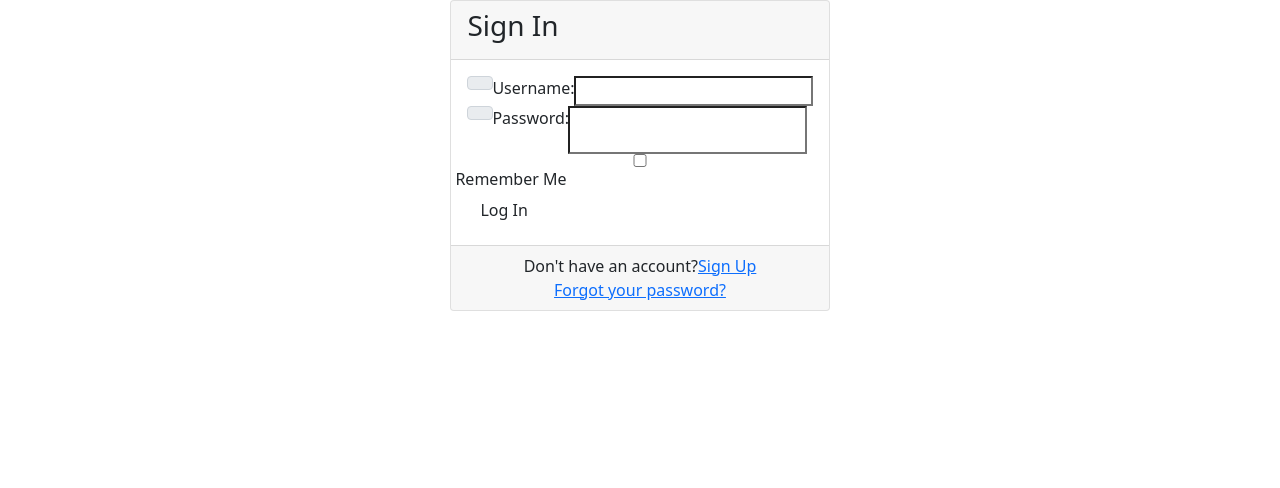
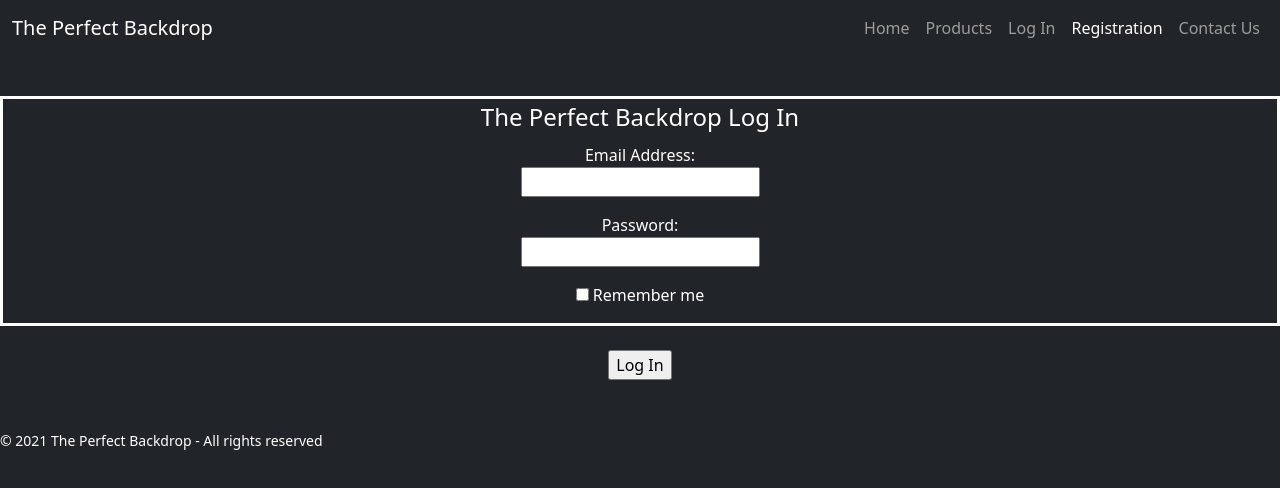
Before and after one commit to lamonica04/session_one_capstone_nl, a plain HTML site: page registration.html in a window 1280 px wide. Drawn offline with nearby package versions, Linux system fonts and the light colour scheme.

Commit message:
add basic form structure to registration

```diff
--- a/registration.html
+++ b/registration.html
@@ -1,60 +1,87 @@
 <!DOCTYPE html>
 <html lang="en">
+
 <head>
     <meta charset="UTF-8">
     <meta http-equiv="X-UA-Compatible" content="IE=edge">
     <meta name="viewport" content="width=device-width, initial-scale=1.0">
     <title>The Perfect Backdrop Registration</title>
-    <link href="https://cdn.jsdelivr.net/npm/bootstrap@5.0.0-beta3/dist/css/bootstrap.min.css" rel="stylesheet" integrity="sha384-eOJMYsd53ii+scO/bJGFsiCZc+5NDVN2yr8+0RDqr0Ql0h+rP48ckxlpbzKgwra6" crossorigin="anonymous">
+    <link href="https://cdn.jsdelivr.net/npm/bootstrap@5.0.0-beta3/dist/css/bootstrap.min.css" rel="stylesheet"
+        integrity="sha384-eOJMYsd53ii+scO/bJGFsiCZc+5NDVN2yr8+0RDqr0Ql0h+rP48ckxlpbzKgwra6" crossorigin="anonymous">
+    < <style>
+        fieldset{
+        border-color: white;
+        border-width: 3px;
+        border-style: solid;
+        }
+
+        fieldset>legend{
+        color: white;
+        }
+        </style>
 </head>
-<body>
 
-    <script src="https://cdn.jsdelivr.net/npm/bootstrap@5.0.0-beta3/dist/js/bootstrap.bundle.min.js" integrity="sha384-JEW9xMcG8R+pH31jmWH6WWP0WintQrMb4s7ZOdauHnUtxwoG2vI5DkLtS3qm9Ekf" crossorigin="anonymous"></script>
-</body>
-</html>
-
-<div class="container">
-    <div class="d-flex justify-content-center h-100">
-        <div class="card">
-            <div class="card-header">
-                <h3>Sign In</h3>
+<body class="bg-dark text-white">
+    <nav class="navbar fixed-top navbar-expand-sm navbar-dark bg-dark">
+        <div class="container-fluid">
+            <span class="navbar-brand mb-0 h1">The Perfect Backdrop</span>
+            <button class="navbar-toggler" type="button" data-bs-toggle="collapse" data-bs-target="#navbarNav"
+                aria-controls="navbarNav" aria-expanded="false" aria-label="Toggle navigation">
+                <span class="navbar-toggler-icon"></span>
+            </button>
+            <div class="collapse navbar-collapse" id="navbarNav">
+                <ul class="navbar-nav ms-auto">
+                    <li class="nav-item">
+                        <a class="nav-link" a href="index.html">Home</a>
+                    </li>
+                    <li class="nav-item">
+                        <a class="nav-link" a href="products.html">Products</a>
+                    </li>
+                    <li class="nav-item">
+                        <a class="nav-link"  a href="user_login.html">Log In</a>
+                    </li>
+                    <li class="nav-item">
+                        <a class="nav-link active" aria-current="page" a href="registration.html">Registration</a>
+                    </li>
+                    <li class="nav-item">
+                        <a class="nav-link" a href="contact.html">Contact Us</a>
+                    </li>
+                </ul>
             </div>
-            <div class="card-body">
-                <form>
-                    <div class="input-group form-group">
-                        <div class="input-group-prepend">
-                            <span class="input-group-text"><i class="fas fa-user"></i></span>
-                        </div>
-
-                        <label for="username">Username:</label><br>
-                        <input type="text" id="username" name="username"><br>
+        </div>
+    </nav>
 
 
-                    </div>
-                    <div class="input-group form-group">
-                        <div class="input-group-prepend">
-                            <span class="input-group-text"><i class="fas fa-key"></i></span>
-                        </div>
-                        <label for="pwd">Password:</label><br>
-                        <input type="password" id="pwd" name="pwd"><br><br>
 
-                    </div>
-                    <div class="row align-items-center remember">
-                        <input type="checkbox">Remember Me
-                    </div>
-                    <div class="form-group">
-                        <input type="submit" value="Log In" class="btn float-right login_btn">
-                    </div>
-                </form>
-            </div>
-            <div class="card-footer">
-                <div class="d-flex justify-content-center links">
-                    Don't have an account?<a href="./registration.html">Sign Up</a>
-                </div>
-                <div class="d-flex justify-content-center">
-                    <a href="#">Forgot your password?</a>
-                </div>
-            </div>
-        </div>
+
+    <div class="text-center">
+        <br> <br> <br>
+
+        <form action="./registration.html" method="POST" enctype="application/x-www-form-urlencoded">
+            <fieldset>
+                <legend>The Perfect Backdrop Log In</legend>
+                <p>
+                    <label for="username">Email Address:</label><br>
+                    <input type="email" id="username" required name="username"><br>
+                </p>
+                <p>
+                    <label for="pwd">Password:</label><br>
+                    <input type="password" id="pwd" required name="pwd"><br>
+                </p>
+                <p>
+                    <label class="form-check-label"><input type="checkbox"> Remember me</label><br>
+                </p>
+            </fieldset>
+            <br>
+            <input type="submit" value="Log In">
+
+        </form>
     </div>
-</div>
+
+    <footer>
+        <br> <br>
+        <p><small>&copy; 2021 The Perfect Backdrop - All rights reserved</small></p>
+    </footer>
+</body>
+
+</html>
```
